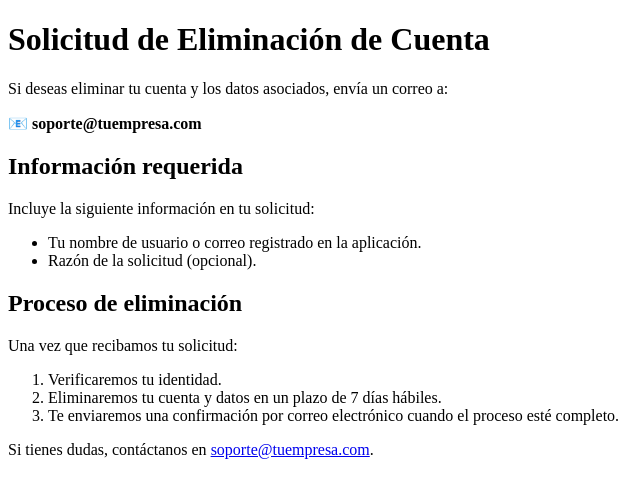
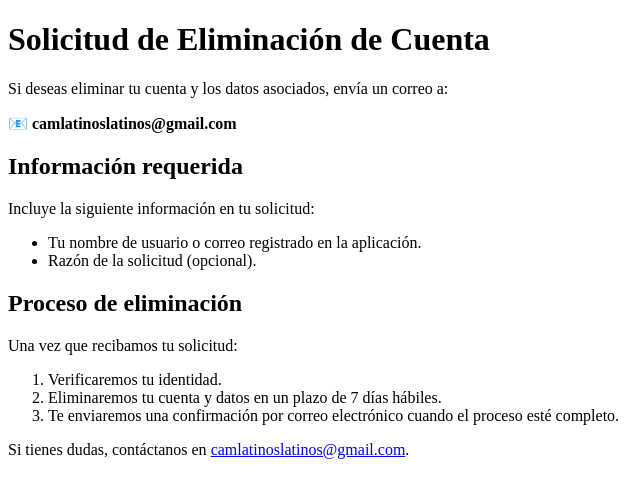
Before and after one commit to camlatinoslatinos/eliminar-cuenta, a plain HTML site: page index.html in a window 1280 px wide. Shown: the full height of the page, 0-640 px from the left. Drawn offline with Linux system fonts and the light colour scheme.

Commit message:
Update index.html

```diff
--- a/index.html
+++ b/index.html
@@ -8,7 +8,7 @@
 <body>
     <h1>Solicitud de Eliminación de Cuenta</h1>
     <p>Si deseas eliminar tu cuenta y los datos asociados, envía un correo a:</p>
-    <p><strong>📧 soporte@tuempresa.com</strong></p>
+    <p><strong>📧 camlatinoslatinos@gmail.com</strong></p>
 
     <h2>Información requerida</h2>
     <p>Incluye la siguiente información en tu solicitud:</p>
@@ -25,6 +25,6 @@
         <li>Te enviaremos una confirmación por correo electrónico cuando el proceso esté completo.</li>
     </ol>
 
-    <p>Si tienes dudas, contáctanos en <a href="camlatinoslatinos@gmail.com">soporte@tuempresa.com</a>.</p>
+    <p>Si tienes dudas, contáctanos en <a href="camlatinoslatinos@gmail.com">camlatinoslatinos@gmail.com</a>.</p>
 </body>
 </html>
```
